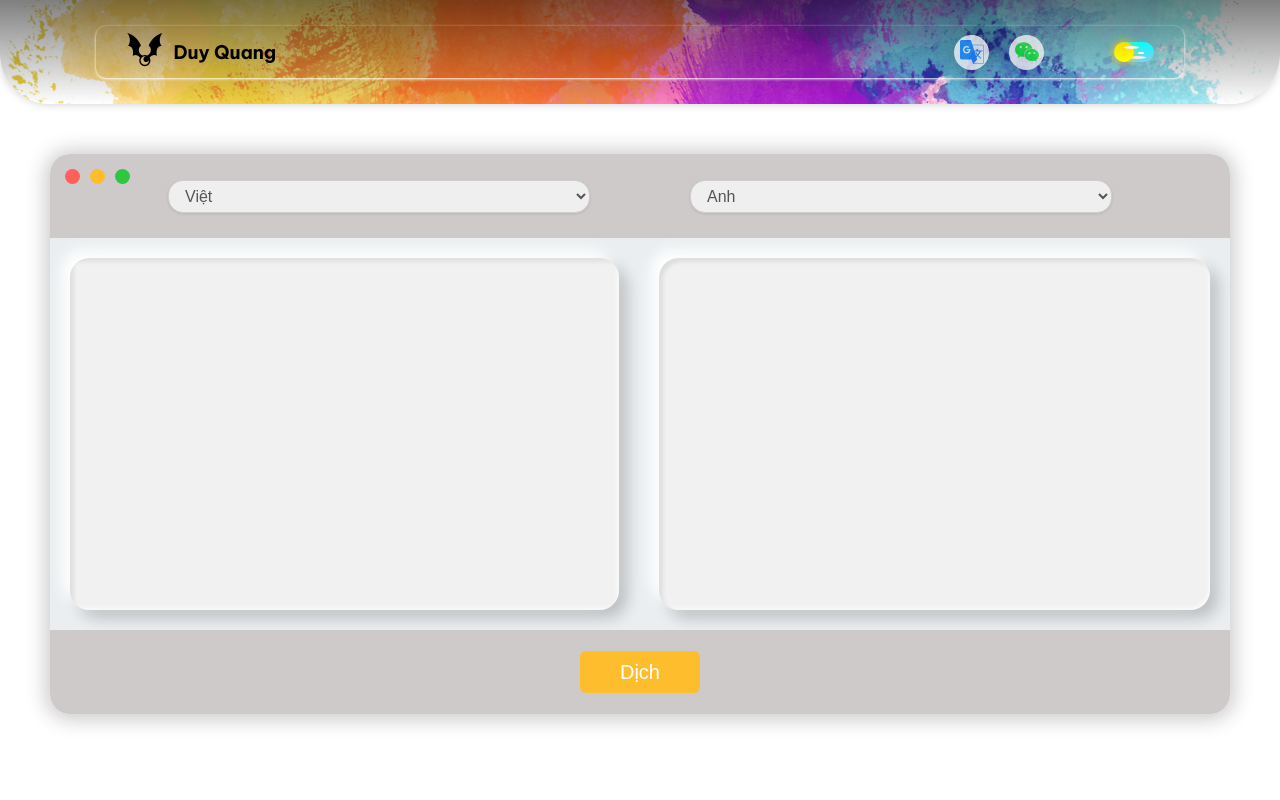
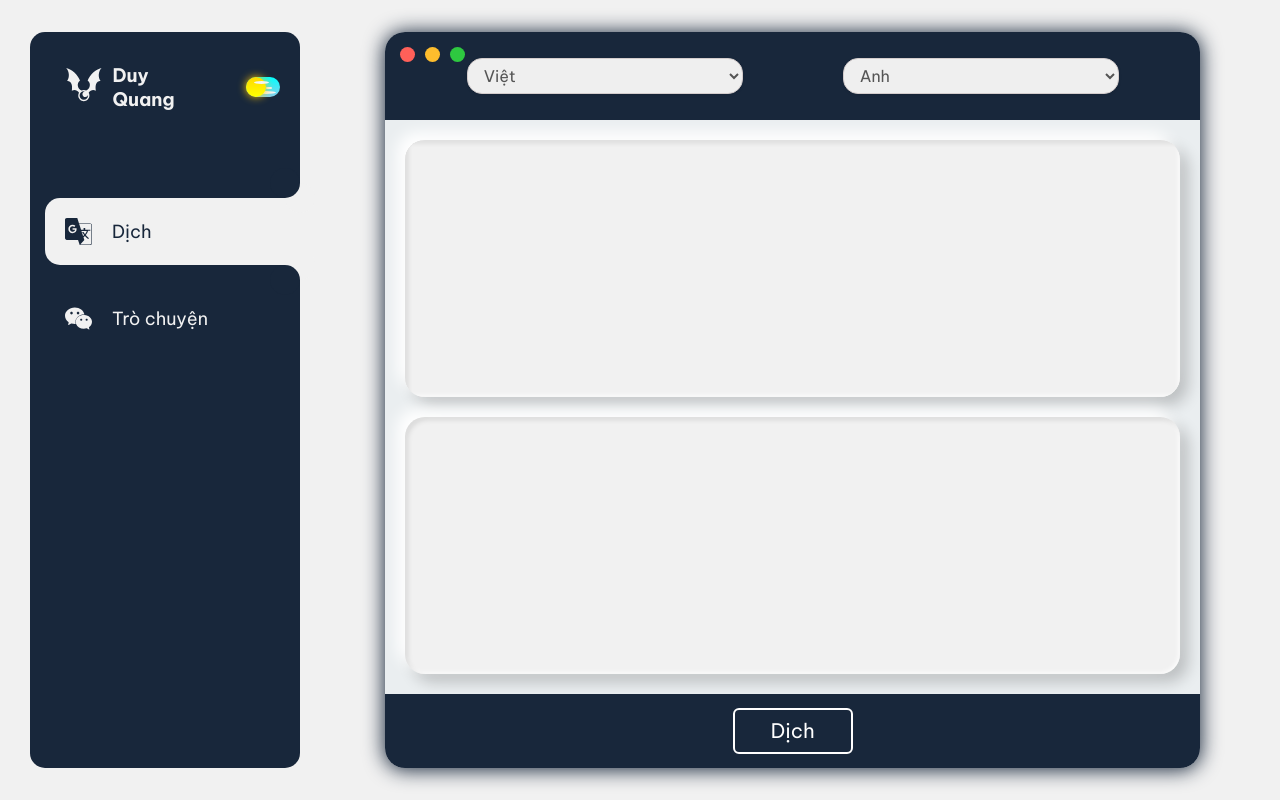
Before and after one commit to ndq04/ChatBotApp, a React (Create React App) app in the folder FE/: page / in a window 1280 px wide. Built offline with nearby package versions, Linux system fonts and the light colour scheme.

Commit message:
Changed style

```diff
--- a/FE/src/App.js
+++ b/FE/src/App.js
@@ -13,8 +13,8 @@ import {ThemeContext} from './context/ThemeContext'
 const App = () => {
   const {light, dark, isToggle} = useContext(ThemeContext)
   return (
-    <div className='App' style={isToggle ? dark : light}>
-      <Router>
+    <Router>
+      <div className='App' style={isToggle ? dark : light}>
         <Header />
         <div className='container'>
           <Switch>
@@ -23,8 +23,8 @@ const App = () => {
             <Route path='/*' component={Error} />
           </Switch>
         </div>
-      </Router>
-    </div>
+      </div>
+    </Router>
   )
 }
 
--- a/FE/src/components/Header.js
+++ b/FE/src/components/Header.js
@@ -4,49 +4,60 @@ import {useContext} from 'react'
 import {ThemeContext} from '../context/ThemeContext'
 import {GiBatwingEmblem} from 'react-icons/gi'
 import {SiGoogletranslate, SiWechat} from 'react-icons/si'
+import {useLocation} from 'react-router-dom'
 
 const Header = () => {
+  const {pathname} = useLocation()
   const {isToggle} = useContext(ThemeContext)
   return (
     <div className={isToggle ? 'header dark' : 'header'}>
-      <div className='wrapper'>
-        <div className='left'>
+      <div className='header-nav'>
         <h3 className={isToggle ? 'dark' : ''}>
           <span>
             <GiBatwingEmblem
               fontSize='200%'
               style={{
                 marginRight: '10px',
+                color: '#f1f1f1',
               }}
             />
           </span>
           <span>Duy Quang</span>
         </h3>
+        <Toggle isToggle={isToggle} />
       </div>
-        <div className='right'>
-          <ul className='links'>
+      <ul className='header-menu'>
         <li>
           <Link
             to='/'
-                translate='Dịch'
-                className='translate'
+            className={
+              isToggle && pathname === '/'
+                ? 'active dark'
+                : pathname === '/'
+                ? 'active'
+                : ''
+            }
           >
             <SiGoogletranslate className='icon' />
+            <span>Dịch</span>
           </Link>
         </li>
         <li>
           <Link
             to='/chat'
-                chat='Trò chuyện'
-                className='chat'
+            className={
+              isToggle && pathname === '/chat'
+                ? 'active dark'
+                : pathname === '/chat'
+                ? 'active'
+                : ''
+            }
           >
             <SiWechat className='icon chat' />
+            <span>Trò chuyện</span>
           </Link>
         </li>
-            <Toggle isToggle={isToggle} />
       </ul>
-        </div>
-      </div>
     </div>
   )
 }
--- a/FE/src/context/ThemeContext.js
+++ b/FE/src/context/ThemeContext.js
@@ -1,7 +1,7 @@
 import {createContext, useState} from 'react'
 
 const light = {
-  background: '#fff',
+  background: '#f1f1f1',
 }
 const dark = {
   background: '#242526',
--- a/FE/src/styles/chatbot.css
+++ b/FE/src/styles/chatbot.css
@@ -1,26 +1,27 @@
 /* Chat styles */
 .chatbot {
-  box-shadow: 0 1px 30px 1px rgba(0, 0, 0, 0.2);
-  height: 80vh;
+  box-shadow: 0 1px 20px 1px #18273b;
+  width: 100%;
+  height: 92%;
   display: flex;
   flex-direction: column;
   border-radius: 20px;
-  margin-top: -30px;
   overflow: hidden;
 }
 .chatbot.dark {
-  box-shadow: 0 1px 30px #fff;
+  box-shadow: 0 1px 20px #fff;
 }
 .chatbot.dark .chatbot_header {
   box-shadow: 0 1px 30px #000;
 }
 .chatbot_header {
   flex-shrink: 0;
-  height: 10vh;
+  height: 11vh;
   box-shadow: 0 1px 30px rgba(0, 0, 0, 0.2);
   display: flex;
   align-items: center;
   padding: 0 30px;
+  background-color: #18273b;
 }
 .chatbot_header-left {
   display: flex;
@@ -29,7 +30,7 @@
 .info {
   margin-left: 10px;
   line-height: 1.5;
-  color: #333;
+  color: #f1f1f1;
 }
 .info.dark {
   color: #fff;
--- a/FE/src/styles/index.css
+++ b/FE/src/styles/index.css
@@ -4,17 +4,13 @@ html {
   margin: 0;
   padding: 0;
   box-sizing: border-box;
+  font-family: 'Be Vietnam Pro', sans-serif;
 }
 *::before,
 *::after {
   box-sizing: border-box;
 }
-body {
-  font-family: 'Be Vietnam Pro', sans-serif;
-}
-h3 {
-  font-family: 'Be Vietnam Pro', sans-serif;
-}
+
 ::-webkit-scrollbar {
   width: 0;
 }
@@ -30,15 +26,23 @@ img {
   background-color: #a8bbbf;
 } */
 .App {
-  min-height: 100vh;
+  height: 100vh;
+  padding-right: 30px;
+  padding-left: 30px;
+  display: flex;
+  align-items: center;
 }
 .container {
-  max-width: 1300px;
+  max-width: 1400px;
   width: 100%;
-  margin: 50px auto 0;
+  height: 100%;
+  margin: 50px auto;
+  display: flex;
+  align-items: center;
+  justify-content: center;
 }
 h3 {
-  color: #000;
+  color: #f1f1f1;
   display: flex;
   align-items: center;
 }
@@ -47,85 +51,108 @@ h3.dark {
 }
 
 .header {
+  width: 30%;
+  height: 92%;
+  margin-right: 35px;
+  display: flex;
+  flex-direction: column;
+  background-color: #18273b;
+  border-radius: 15px;
+  padding: 15px 0 15px 15px;
+}
+.header-nav,
+.header-menu {
   width: 100%;
-  height: 13vh;
+  /* background-color: #fff; */
+  border-radius: 10px;
+}
+.header-nav {
+  height: 12%;
   display: flex;
-  justify-content: center;
   align-items: center;
-  box-shadow: 0 0 10px rgba(0, 0, 0, 0.2);
-  border-radius: 0 0 50px 50px;
-  background-image: linear-gradient(
-      rgba(0, 0, 0, 0.5),
-      transparent
-    ),
-    url(../images/bg.jpg);
-  background-position: center;
-  background-size: cover;
+  justify-content: space-between;
+  padding-left: 20px;
+  padding-right: 20px;
+  margin-bottom: 20px;
+}
+.header-menu {
+  height: 90%;
+  list-style-type: none;
+  padding-top: 20%;
+}
+.header-menu li a {
+  display: flex;
+  align-items: center;
+  width: 100%;
+  /* background: red; */
+  padding: 20px;
+  margin-bottom: 20px;
+  border-radius: 15px 0 0 15px;
+  color: #f1f1f1;
+  text-decoration: none;
+  font-size: 18px;
+  position: relative;
+}
+.header-menu li a.active {
+  background: #f1f1f1;
+  color: #18273b;
+}
+.header-menu li a.active::before {
+  content: '';
+  position: absolute;
+  width: 30px;
+  height: 30px;
+  border-radius: 50%;
+  background: currentColor;
+  top: -30px;
+  right: 0;
+  box-shadow: 15px 15px 0 0 #f1f1f1;
+}
+.header-menu li a.active.dark {
+  background-color: #242526;
+  color: #f1f1f1;
+}
+.header-menu li a.active.dark::before {
+  content: '';
+  position: absolute;
+  width: 30px;
+  height: 30px;
+  border-radius: 50%;
+  background: #000;
+  top: -30px;
+  right: 0;
+  box-shadow: 15px 15px 0 0 #242526;
+}
+.header-menu li a.active::after {
+  content: '';
+  position: absolute;
+  width: 30px;
+  height: 30px;
+  border-radius: 50%;
+  background: currentColor;
+  bottom: -30px;
+  right: 0;
+  box-shadow: 15px -15px 0 0 #f1f1f1;
+}
+.header-menu li a.active.dark::after {
+  content: '';
+  position: absolute;
+  width: 30px;
+  height: 30px;
+  border-radius: 50%;
+  background: #000;
+  bottom: -30px;
+  right: 0;
+  box-shadow: 15px -15px 0 0 #242526;
+}
+.header-menu li a span {
+  margin-left: 20px;
+}
+.icon {
+  font-size: 150%;
 }
 .header.dark {
   background: #000;
-}
-.wrapper {
-  display: flex;
-  justify-content: space-between;
-  align-items: center;
-  width: 85%;
-  height: 50%;
-  border-radius: 10px;
-  box-shadow: 0 1px 3px #fff;
-  padding: 0 30px;
-}
-.links {
-  list-style: none;
-  display: flex;
-  margin: 0;
-  padding: 0;
-}
-.links li a {
-  text-decoration: none;
-  display: block;
-  background: #f1f1f1;
-  opacity: 0.8;
-  margin-right: 20px;
-  width: 35px;
-  height: 35px;
-  border-radius: 50%;
-  display: flex;
-  position: relative;
-}
-
-.icon {
-  margin: auto;
-  font-size: 150%;
-  color: #1888ff;
-}
-.icon.chat {
-  color: #19e635;
-}
-.translate:hover::before {
-  content: attr(translate);
-  position: absolute;
-  width: 150%;
-  padding: 0.6rem;
-  background: #fff;
-  color: #000;
-  left: -150%;
-  top: -100%;
-  border-radius: 15px 15px 0 15px;
-}
-.chat:hover::before {
-  content: attr(chat);
-  position: absolute;
-  width: 350%;
-  padding: 0.6rem;
-  background: #fff;
-  color: #000;
-  left: 100%;
-  top: -100%;
-  border-radius: 15px 15px 15px 0;
-}
-.links li a:hover {
-  background: #fff;
 }
 
 /* Toogle  */
--- a/FE/src/styles/translate.css
+++ b/FE/src/styles/translate.css
@@ -25,8 +25,8 @@ select.dark {
 }
 .translate {
   width: 100%;
-  height: 70vh;
-  box-shadow: 0 1px 20px 5px rgba(0, 0, 0, 0.2);
+  height: 92%;
+  box-shadow: 0 1px 20px 1px #18273b;
   border-radius: 20px;
   overflow: hidden;
   display: flex;
@@ -35,9 +35,9 @@ select.dark {
 }
 .translate-head {
   width: 100%;
-  height: 15%;
+  height: 12%;
   /* background: #eaeef0; */
-  background: #cecaca;
+  background: #18273b;
   display: flex;
   align-items: center;
   justify-content: space-between;
@@ -47,6 +47,9 @@ select.dark {
 }
 .translate-head.dark {
   background: #000;
+}
+.translate-body {
+  flex-direction: column;
 }
 .circle {
   position: absolute;
@@ -100,6 +103,9 @@ select.dark {
     inset 3px 3px 5px rgba(0, 0, 0, 0.1),
     inset -1px -1px 5px rgba(255, 255, 255, 1);
 }
+.input {
+  margin-bottom: 0;
+}
 
 .output {
   overflow-y: auto;
@@ -136,9 +142,9 @@ textarea.dark {
 }
 .translate-foot {
   flex-shrink: 0;
-  height: 15%;
+  height: 10%;
   /* background: #eaeef0; */
-  background: #cecaca;
+  background: #18273b;
   display: flex;
   justify-content: center;
   align-items: center;
@@ -148,7 +154,7 @@ textarea.dark {
 }
 button {
   cursor: pointer;
-  background-color: #febd2d;
+  background-color: #18273b;
   color: #fff;
   border: none;
   outline: none;
@@ -156,7 +162,10 @@ button {
   font-size: 20px;
   line-height: 42px;
   min-width: 120px;
+  border: 2px solid;
+  transition: all 0.5s ease;
 }
 button:hover {
-  background-color: #ffae00;
+  background-color: #f1f1f1;
+  color: #18273b;
 }
```
Lines whose indentation alone changed are shown as unchanged.
